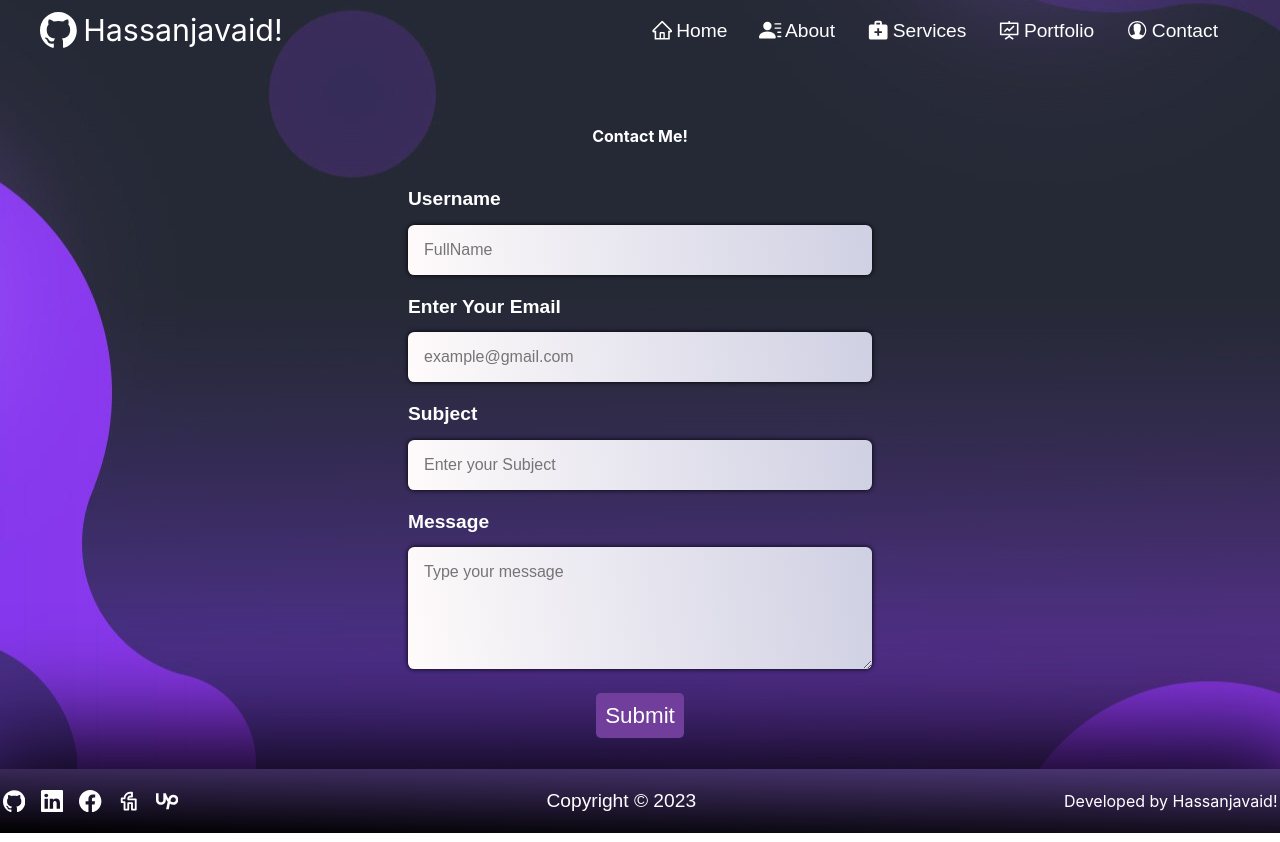
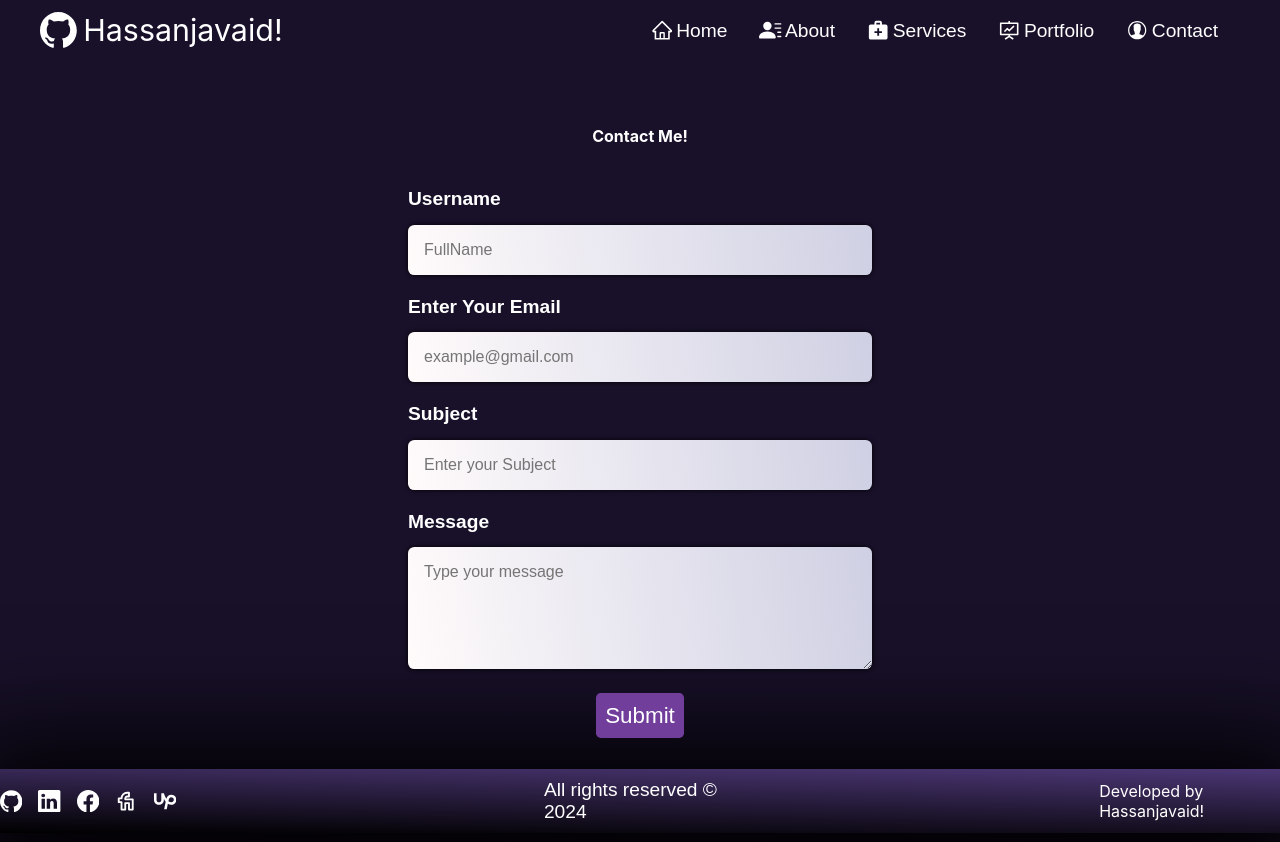
Before and after one commit to Hassanjavaid1/MyPortfolioWebsite, a React (Create React App) app: page /MyPortfolioWebsite/contact in a window 1280 px wide. Shown: the top 842 px of the page. Built offline with nearby package versions, Linux system fonts and the light colour scheme.

Commit message:
update portfolio

```diff
--- a/src/App.css
+++ b/src/App.css
@@ -3,7 +3,7 @@
   padding: 0px;
   scroll-behavior: smooth;
   background-position: center;
-  background-image: url(./Components/Photos/background\ image.jpg);
+background-color: #19112a;;
 }
 html {
   scroll-behavior: smooth;
--- a/src/Components/Footer.js
+++ b/src/Components/Footer.js
@@ -45,7 +45,7 @@
             </a>
           </div>
           <div className="copy-right">
-            <p>Copyright &copy; 2023</p>
+            <p>All rights reserved &copy; 2024</p>
           </div>
           <div className="footer-name">
             <p id="developer_name">Developed by Hassanjavaid!</p>
```
